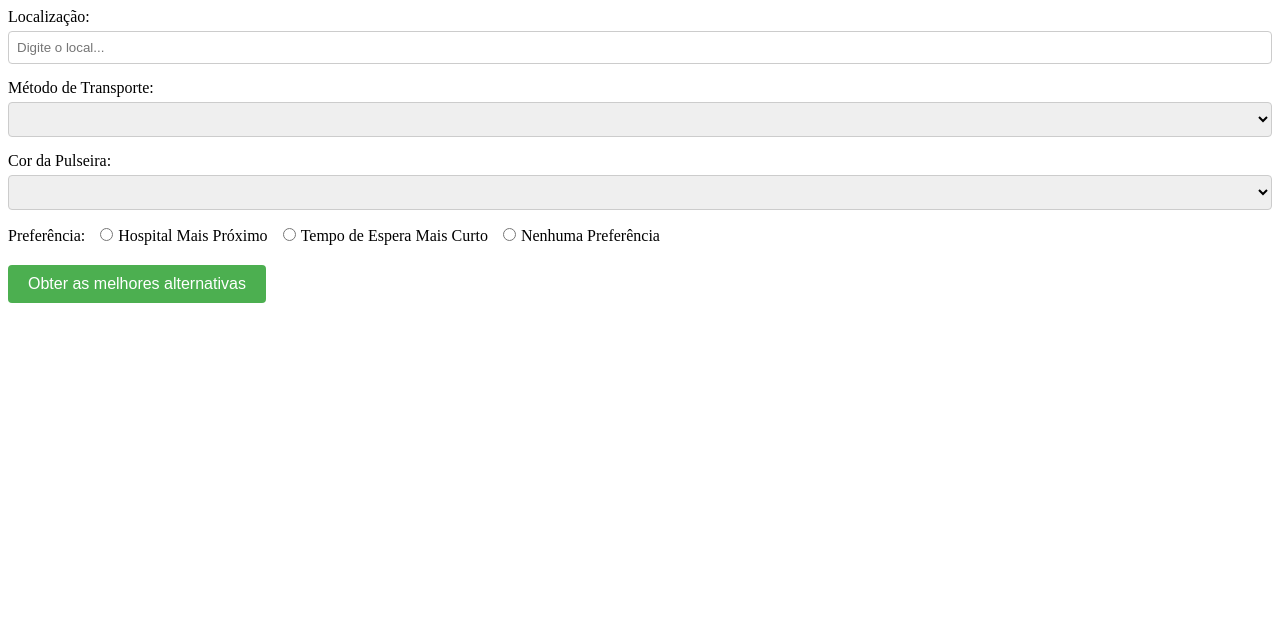
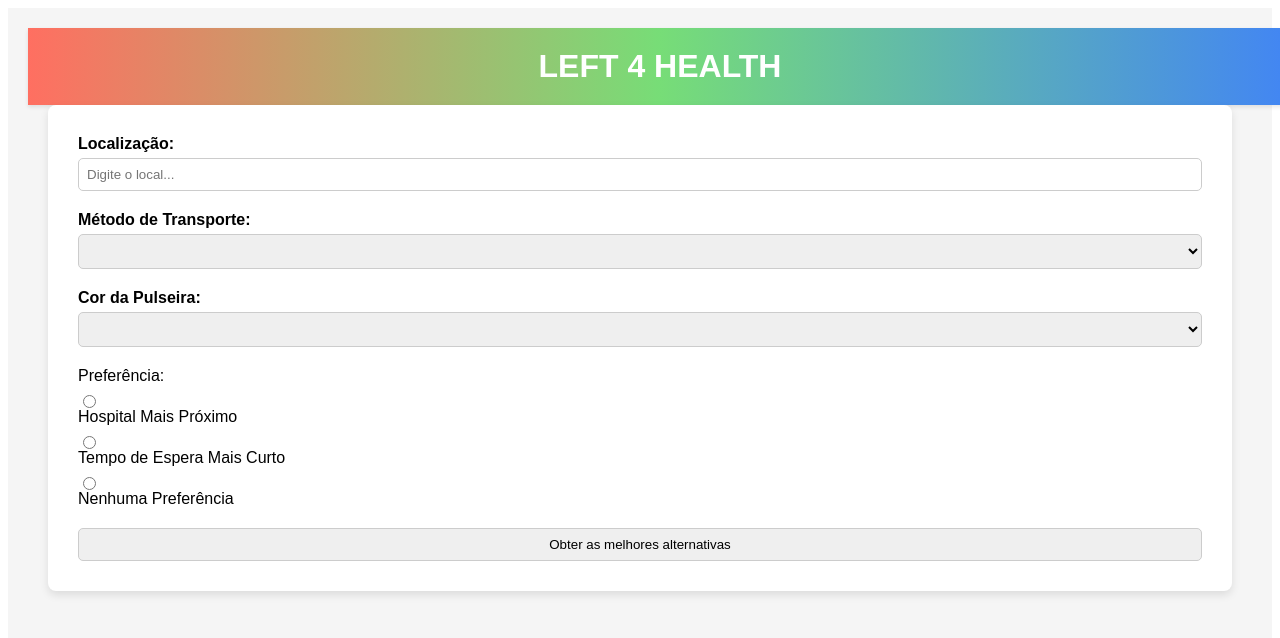
Before and after one commit to Veganoh/Left4Health_2ndProject, an Angular app in the folder sta_2/: page /suggestions in a window 1280 px wide. Shown: the top 638 px of the page. Built offline with nearby package versions, Linux system fonts and the light colour scheme.

Commit message:
Frontend ainda feio

```diff
--- a/sta_2/src/app/diagnostico/diagnostico.component.css
+++ b/sta_2/src/app/diagnostico/diagnostico.component.css
@@ -94,7 +94,7 @@ button:hover {
 header {
   position: relative;
   width: 100%;
-  background: linear-gradient(to right, #ff6f61, #77dd77, #4285f4); /* Degrade de vermelho para verde e depois para azul */
+  background: linear-gradient(to right, #ff6f61, #77dd77, #4285f4);
   padding: 20px;
   box-shadow: 0 2px 4px rgba(0, 0, 0, 0.1);
   display: flex;
--- a/sta_2/src/app/suggestions/suggestions.component.css
+++ b/sta_2/src/app/suggestions/suggestions.component.css
@@ -1,66 +1,98 @@
-/* styles.css */
-
-body {
-  font-family: 'Arial', sans-serif;
-  margin: 0;
-  padding: 0;
-  background-color: #f0f0f0;
+/* Estilos para o layout geral */
+.diagnostico-container {
+  font-family: Arial, sans-serif;
+  background-color: #f5f5f5;
+  padding: 20px;
+  min-height: 100vh;
 }
 
-.content {
-  max-width: 600px;
-  margin: 20px auto;
-  background-color: #fff;
+header {
+  width: 100%;
+  background: linear-gradient(to right, #ff6f61, #77dd77, #4285f4);
   padding: 20px;
-  border-radius: 8px;
-  box-shadow: 0 0 10px rgba(0, 0, 0, 0.1);
+  box-shadow: 0 2px 4px rgba(0, 0, 0, 0.1);
+  display: flex;
+  justify-content: center;
+  align-items: center;
 }
 
+header h2 {
+  font-size: 2rem;
+  color: #fff;
+  margin: 0;
+}
+
+main {
+  width: 100%;
+  padding: 0 20px; /* Adicionando um espaçamento lateral */
+  box-sizing: border-box; /* Garantindo que o padding não incremente a largura */
+}
+
+/* Estilos para os elementos do formulário */
 .suggestion-component {
+  background-color: #ffffff;
+  padding: 30px;
+  border-radius: 8px;
+  box-shadow: 0 4px 8px rgba(0, 0, 0, 0.1);
   margin-bottom: 20px;
 }
 
 .local-component,
 .transport-method,
 .bracelet-color,
-.preference,
-.submit-button {
-  margin-bottom: 15px;
+.preference {
+  margin-bottom: 20px;
 }
 
 label {
   display: block;
   margin-bottom: 5px;
+  font-weight: bold;
 }
 
 input[type="text"],
-select {
+select,
+button {
   width: 100%;
   padding: 8px;
-  box-sizing: border-box;
+  border-radius: 5px;
   border: 1px solid #ccc;
-  border-radius: 4px;
+  box-sizing: border-box; /* Garantindo que o padding não incremente a largura */
 }
 
-.preference label {
-  display: inline-block;
-  margin-right: 10px;
+/* Estilos para a seção de preferências */
+.preference {
+  margin-bottom: 20px;
 }
 
-input[type="radio"] {
-  margin-right: 5px;
+.preference input[type="radio"],
+.preference label {
+  margin-right: 10px;
+  vertical-align: middle;
+  font-weight: normal; /* Removendo o negrito dos botões de rádio */
 }
 
-button {
-  background-color: #4caf50;
-  color: #fff;
-  padding: 10px 20px;
-  border: none;
-  border-radius: 4px;
-  cursor: pointer;
-  font-size: 16px;
+.error-message {
+  color: #ff0000;
+  margin-top: 10px;
 }
 
-button:hover {
-  background-color: #45a049;
+.best-alternatives {
+  margin-top: 20px;
 }
+
+.hospital-info {
+  border-bottom: 1px solid #ccc;
+  padding-bottom: 15px;
+  margin-bottom: 15px;
+}
+
+/* Media Query para telas menores */
+@media (max-width: 600px) {
+  .local-component,
+  .transport-method,
+  .bracelet-color,
+  .preference {
+    margin-bottom: 15px;
+  }
+}
--- a/sta_2/src/app/suggestions/suggestions.component.html
+++ b/sta_2/src/app/suggestions/suggestions.component.html
@@ -1,4 +1,9 @@
 <!-- suggestions.component.html -->
+<div class="diagnostico-container">
+  <header>
+    <h2>LEFT 4 HEALTH</h2>
+  </header>
+  <main>
     <div class="suggestion-component">
 
       <div class="local-component">
@@ -59,3 +64,5 @@
         <p>{{ errorMessage }}</p>
       </div>
     </div>
+  </main>
+</div>
--- a/sta_2/src/app/suggestions/suggestions.component.ts
+++ b/sta_2/src/app/suggestions/suggestions.component.ts
@@ -1,6 +1,7 @@
 import { Component } from '@angular/core';
 import { HospitalService } from '../services/hospital.service';
 import { Hospital } from '../domain/hospital';
+import { Router } from '@angular/router';
 
 @Component({
   selector: 'app-suggestions',
```
Lines whose indentation alone changed are shown as unchanged.
